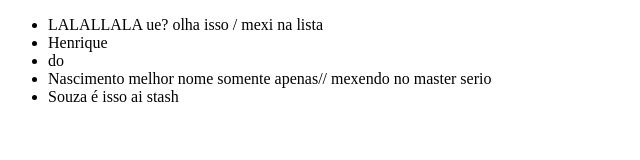
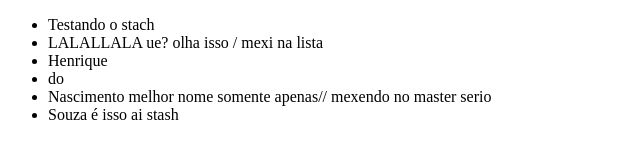
Before and after one commit to Arturhen/test-git, a plain HTML site: page index.html in a window 1280 px wide. Shown: the whole page, without its empty margins (0-640 px from the left). Drawn offline with Linux system fonts and the light colour scheme.

Commit message:
testando stash

```diff
--- a/index.html
+++ b/index.html
@@ -9,6 +9,7 @@
 </head>
 <body>
     <ul>
+        <li>Testando o stach</li>
         <li>LALALLALA ue? olha isso / mexi na lista</li>
         <li>Henrique</li>
         <li>do</li>
```
